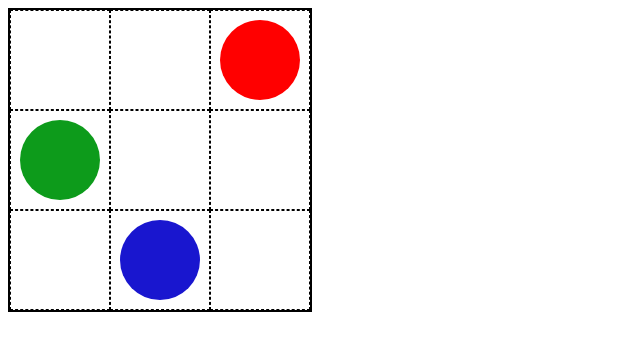
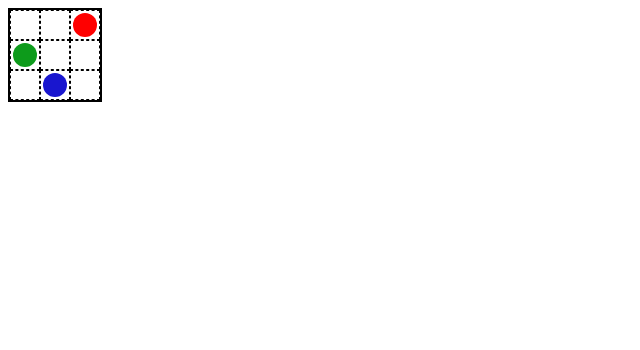
Before and after one commit to PAVLO111/SASS, a plain HTML site: page index.html in a window 1280 px wide. Shown: the whole page, without its empty margins (0-640 px from the left). Drawn offline with Linux system fonts and the light colour scheme.

Commit message:
implemented scss

```diff
--- /dev/null
+++ b/style.scss
@@ -0,0 +1,60 @@
+$cell-size: 30px;
+$player-size: 0.8 * $cell-size;
+$shift: ($cell-size - $player-size) / 2;
+
+
+.game {
+  width: 3 * $cell-size;
+  border: 2px solid black;
+  position: relative;
+
+  &__field {
+    display: flex;
+    flex-wrap: wrap;
+  }
+
+  &__cell {
+    box-sizing: border-box;
+    width:$cell-size;
+    height: $cell-size;
+    border: 0.5px dashed black;
+  }
+
+  &__player {
+    height: $player-size;
+    width: $player-size;
+    background-color: #231d1d;
+    border-radius: 50%;
+    position: absolute;
+
+    &--red {
+      background-color: red;
+    }
+    &--green {
+      background-color: rgb(13, 155, 27);
+    }
+    &--blue {
+      background-color: rgb(25, 22, 207);
+    }
+
+    &--x-1 {
+      left: $shift;
+    }
+    &--x-2 {
+      left: $cell-size + $shift;
+    }
+    &--x-3 {
+      left: 2 * $cell-size + $shift;
+    }
+
+    &--y-1 {
+      top: $shift;
+    }
+    &--y-2 {
+      top: $cell-size + $shift;
+    }
+    &--y-3 {
+      top: 2 * $cell-size + $shift;
+    }
+  }
+}
```
Also changed, not shown: style.css, 1 other file.
